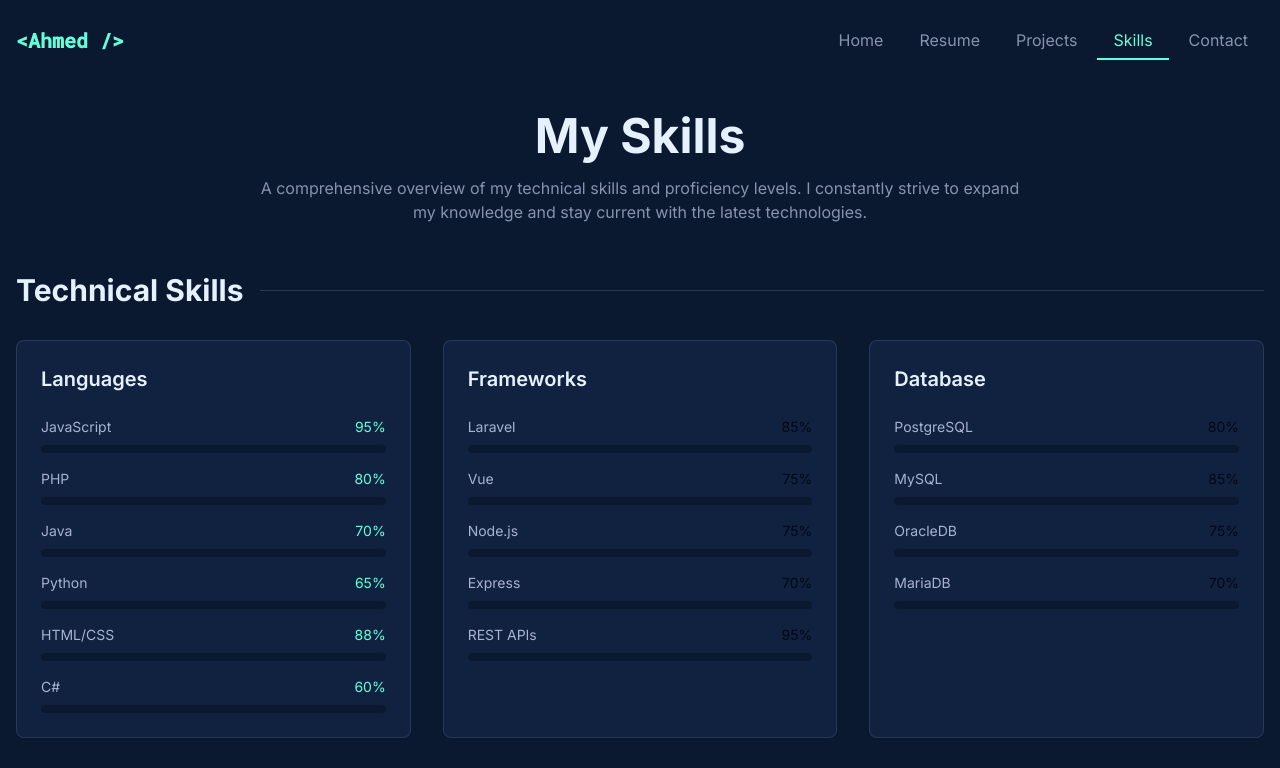
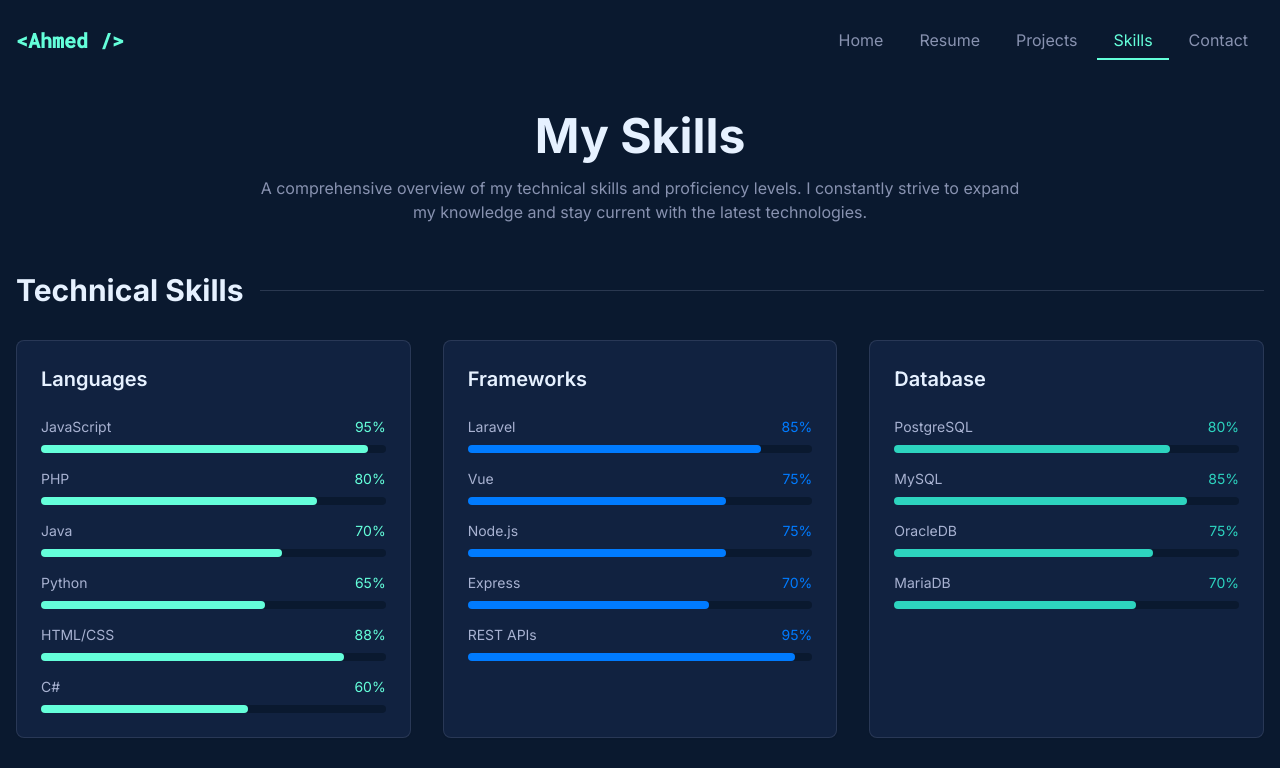
Before and after one commit to ahmedmalmoselhy/ahmedmalmoselhy.github.io, a React (Vite) app: page /skills in a window 1280 px wide. Shown: the top 768 px of the page. Built offline with nearby package versions, Linux system fonts and the light colour scheme.

Commit message:
Fix skill level functionality

```diff
--- a/src/pages/Skills.tsx
+++ b/src/pages/Skills.tsx
@@ -2,6 +2,15 @@
 import React from 'react';
 import Layout from '@/components/Layout';
 import { Card, CardContent } from '@/components/ui/card';
+
+// Color map for skill categories
+const colorMap: Record<string, string> = {
+  'portfolio-highlight': '#64FFDA',
+  'portfolio-blue': '#007BFF',
+  'portfolio-teal': '#2DD4BF',
+  'portfolio-slate': '#8892B0',
+  'portfolio-lightSlate': '#A8B2D1'
+};
 
 // Skill categories with their respective skills
 const skillCategories = [
@@ -99,12 +108,15 @@ const Skills = () => {
                       <div key={skillIdx} className="space-y-2">
                         <div className="flex justify-between text-sm">
                           <span className="text-portfolio-lightSlate">{skill.name}</span>
-                          <span className={`text-${category.color}`}>{skill.level}%</span>
+                          <span style={{ color: colorMap[category.color] }}>{skill.level}%</span>
                         </div>
                         <div className="w-full bg-portfolio-navy rounded-full h-2">
                           <div
-                            className={`bg-${category.color} h-2 rounded-full`}
-                            style={{ width: `${skill.level}%` }}
+                            className="h-2 rounded-full transition-all duration-500"
+                            style={{
+                              width: `${skill.level}%`,
+                              backgroundColor: colorMap[category.color]
+                            }}
                           ></div>
                         </div>
                       </div>
```
